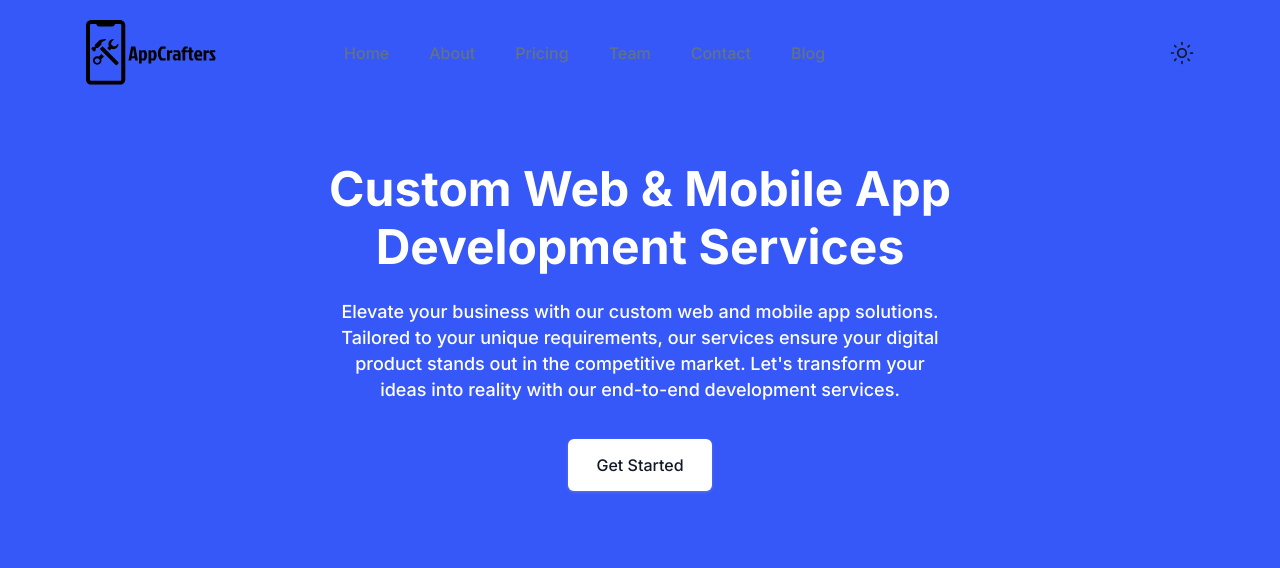
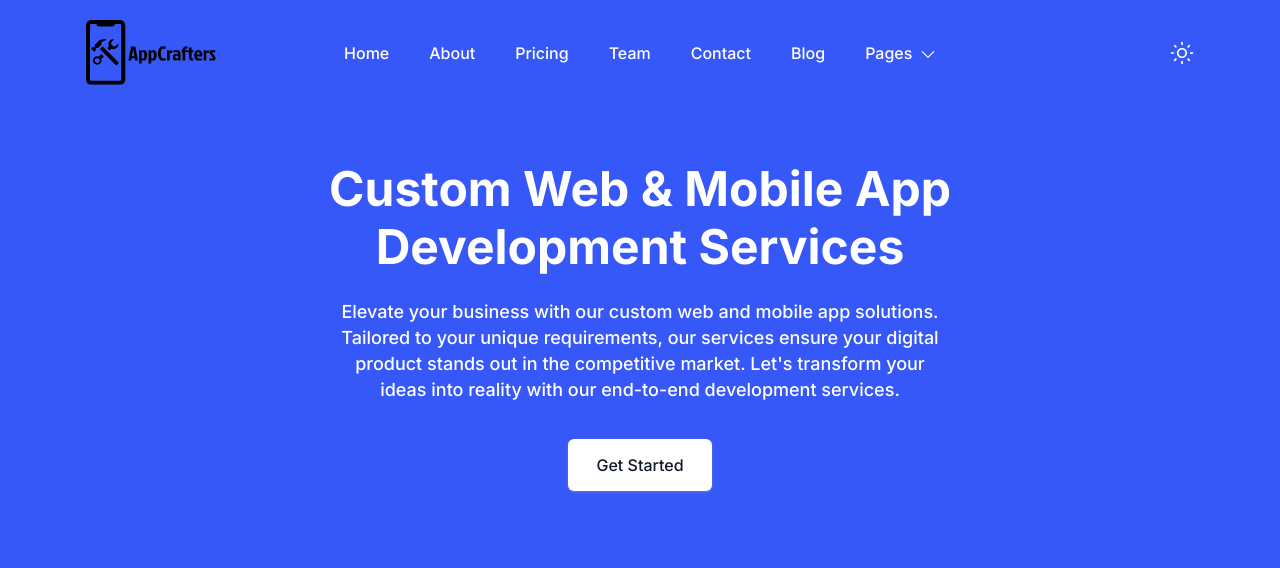
Before and after one commit to justdodo27/e-marketing, an Astro site: page /e-marketing/ in a window 1280 px wide. Shown: the top 568 px of the page. Built offline with nearby package versions, Linux system fonts and the light colour scheme; Astro itself is replaced by a stand-in of ours.

Commit message:
Fix links

```diff
--- a/src/components/layout/Header.astro
+++ b/src/components/layout/Header.astro
@@ -2,36 +2,36 @@
 const menuitems = [
   {
     title: "Home",
-    path: "#home",
+    path: "/e-marketing/#home",
   },
   {
     title: "About",
-    path: "#about",
+    path: "/e-marketing/#about",
   },
   {
     title: "Pricing",
-    path: "#pricing",
+    path: "/e-marketing/#pricing",
   },
   {
     title: "Team",
-    path: "#team",
+    path: "/e-marketing/#team",
   },
   {
     title: "Contact",
-    path: "#contact",
+    path: "/e-marketing/#contact",
   },
   {
     title: "Blog",
-    path: "blog",
+    path: "/e-marketing/blog",
   },
   {
     title: "Pages",
     path: "javascript:void(0)",
     children: [
-      { title: "About Page", path: "about" },
-      { title: "Pricing Page", path: "pricing" },
-      { title: "Contact Page", path: "contact" },
-      { title: "Blog Grid Page", path: "blog" },
+      { title: "About Page", path: "/e-marketing/about" },
+      { title: "Pricing Page", path: "/e-marketing/pricing" },
+      { title: "Contact Page", path: "/e-marketing/contact" },
+      { title: "Blog Grid Page", path: "/e-marketing/blog" },
     ],
   },
 ];
@@ -41,7 +41,7 @@ const menuitems = [
   <div class="container">
     <div class="relative -mx-4 flex items-center justify-between">
       <div class="w-60 max-w-full px-4">
-        <a href="e-marketing/" class="navbar-logo block w-full py-5">
+        <a href="/e-marketing/" class="navbar-logo block w-full py-5">
           {(Astro.url.pathname === 'e-marketing/') ? (
             <img
               src="assets/logo/logo-white.svg"
@@ -84,7 +84,7 @@ const menuitems = [
                         <a
                           href={item.path}
                           class={` ${index}
-                          ${Astro.url.pathname === 'e-marketing/' ? 'ud-menu-scroll mx-8 flex py-2 font-medium text-base text-dark dark:text-white group-hover:text-primary lg:mr-0 lg:ml-7 lg:inline-flex lg:py-6 lg:px-0 lg:text-white lg:group-hover:text-white lg:group-hover:opacity-70 xl:ml-10' : 'ud-menu-scroll mx-8 flex py-2 font-medium text-base text-dark dark:text-white group-hover:text-primary lg:mr-0 lg:ml-7 lg:inline-flex lg:py-6 lg:px-0 lg:text-body-color dark:lg:text-dark-6 xl:ml-10'}
+                          ${Astro.url.pathname === '/e-marketing/' ? 'ud-menu-scroll mx-8 flex py-2 font-medium text-base text-dark dark:text-white group-hover:text-primary lg:mr-0 lg:ml-7 lg:inline-flex lg:py-6 lg:px-0 lg:text-white lg:group-hover:text-white lg:group-hover:opacity-70 xl:ml-10' : 'ud-menu-scroll mx-8 flex py-2 font-medium text-base text-dark dark:text-white group-hover:text-primary lg:mr-0 lg:ml-7 lg:inline-flex lg:py-6 lg:px-0 lg:text-body-color dark:lg:text-dark-6 xl:ml-10'}
                           `}>
                           {item.title}
                         </a>
@@ -99,7 +99,7 @@ const menuitems = [
                         <a
                           href={item.path}
                           class={` ${index}
-                          ${Astro.url.pathname === 'e-marketing/' ? 'relative mx-8 flex items-center justify-between py-2 font-medium text-base text-dark dark:text-white group-hover:text-primary lg:mr-0 lg:ml-8 lg:inline-flex lg:py-6 lg:pl-0 lg:pr-4 lg:text-white lg:group-hover:text-white lg:group-hover:opacity-70 xl:ml-10' : 'relative mx-8 flex items-center justify-between py-2 font-medium text-base text-primary group-hover:text-primary lg:mr-0 lg:ml-8 lg:inline-flex lg:py-6 lg:pl-0 lg:pr-4 xl:ml-10'}
+                          ${Astro.url.pathname === '/e-marketing/' ? 'relative mx-8 flex items-center justify-between py-2 font-medium text-base text-dark dark:text-white group-hover:text-primary lg:mr-0 lg:ml-8 lg:inline-flex lg:py-6 lg:pl-0 lg:pr-4 lg:text-white lg:group-hover:text-white lg:group-hover:opacity-70 xl:ml-10' : 'relative mx-8 flex items-center justify-between py-2 font-medium text-base text-primary group-hover:text-primary lg:mr-0 lg:ml-8 lg:inline-flex lg:py-6 lg:pl-0 lg:pr-4 xl:ml-10'}
                           `}>
                           {item.title}
 
@@ -134,14 +134,14 @@ const menuitems = [
         </div>
         <div class="justify-end pr-16 flex items-center lg:pr-0">
           <button class="inline-flex cursor-pointer items-center" id="themeSwitcher" >
-            <span class={`hidden dark:block ${Astro.url.pathname === 'e-marketing/' ? 'text-white' : 'text-dark dark:text-white'}`}>
+            <span class={`hidden dark:block ${Astro.url.pathname === '/e-marketing/' ? 'text-white' : 'text-dark dark:text-white'}`}>
               <svg class="fill-current" width="24" height="24" viewBox="0 0 24 24" fill="none"
                 xmlns="http://www.w3.org/2000/svg">
                 <path
                   d="M13.3125 1.50001C12.675 1.31251 12.0375 1.16251 11.3625 1.05001C10.875 0.975006 10.35 1.23751 10.1625 1.68751C9.93751 2.13751 10.05 2.70001 10.425 3.00001C13.0875 5.47501 14.0625 9.11251 12.975 12.525C11.775 16.3125 8.25001 18.975 4.16251 19.0875C3.63751 19.0875 3.22501 19.425 3.07501 19.9125C2.92501 20.4 3.15001 20.925 3.56251 21.1875C4.50001 21.75 5.43751 22.2 6.37501 22.5C7.46251 22.8375 8.58751 22.9875 9.71251 22.9875C11.625 22.9875 13.5 22.5 15.1875 21.5625C17.85 20.1 19.725 17.7375 20.55 14.8875C22.1625 9.26251 18.975 3.37501 13.3125 1.50001ZM18.9375 14.4C18.2625 16.8375 16.6125 18.825 14.4 20.0625C12.075 21.3375 9.41251 21.6 6.90001 20.85C6.63751 20.775 6.33751 20.6625 6.07501 20.55C10.05 19.7625 13.35 16.9125 14.5875 13.0125C15.675 9.56251 15 5.92501 12.7875 3.07501C17.5875 4.68751 20.2875 9.67501 18.9375 14.4Z" />
               </svg>
             </span>
-            <span class={`block dark:hidden ${Astro.url.pathname === '/' ? 'text-white' : 'text-dark dark:text-white'}`}>
+            <span class={`block dark:hidden ${Astro.url.pathname === '/e-marketing/' ? 'text-white' : 'text-dark dark:text-white'}`}>
               <svg class="fill-current" width="24" height="24" viewBox="0 0 24 24" fill="none"
                 xmlns="http://www.w3.org/2000/svg">
                 <g clip-path="url(#clip0_2172_3070)">
```
